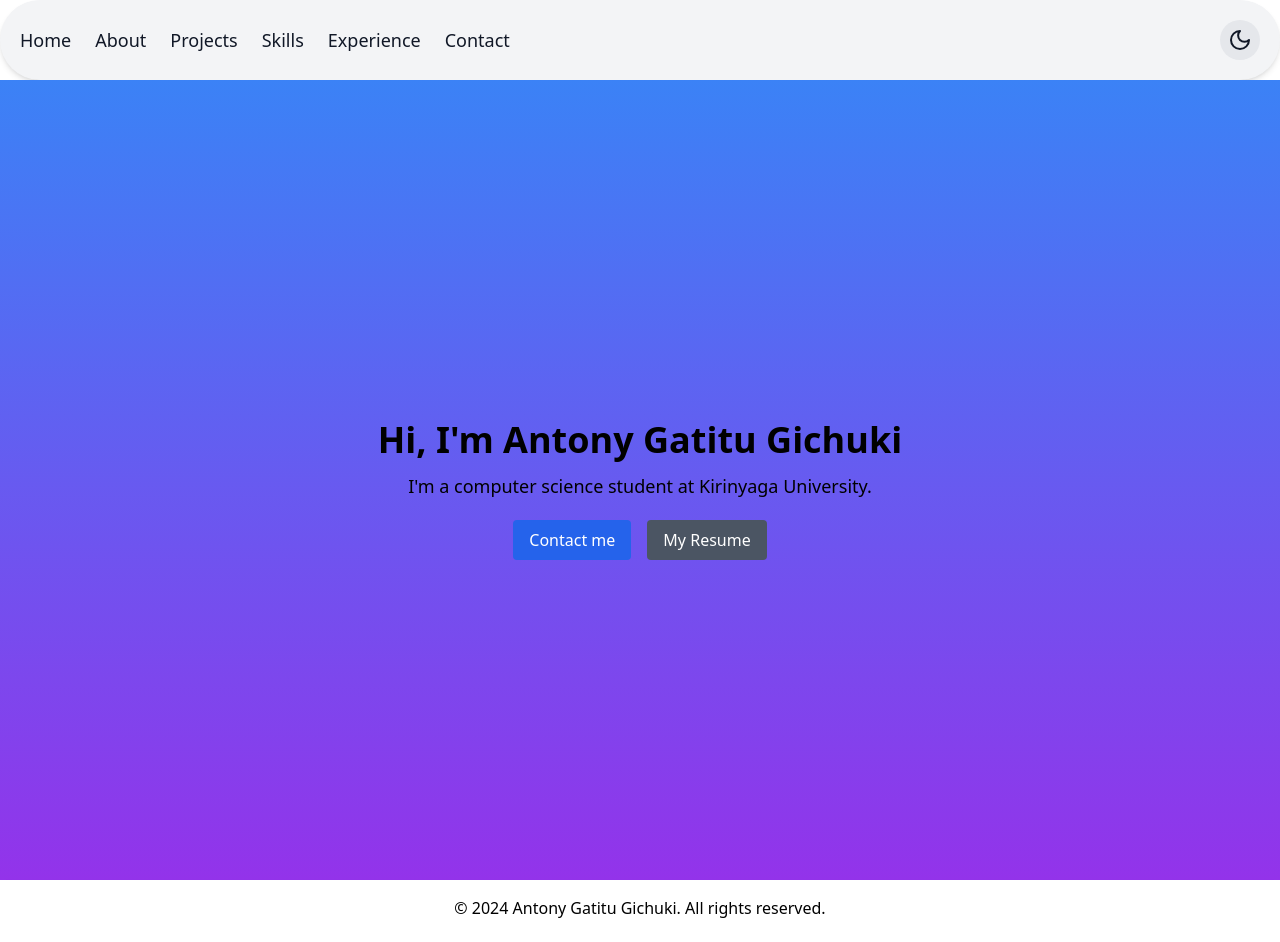
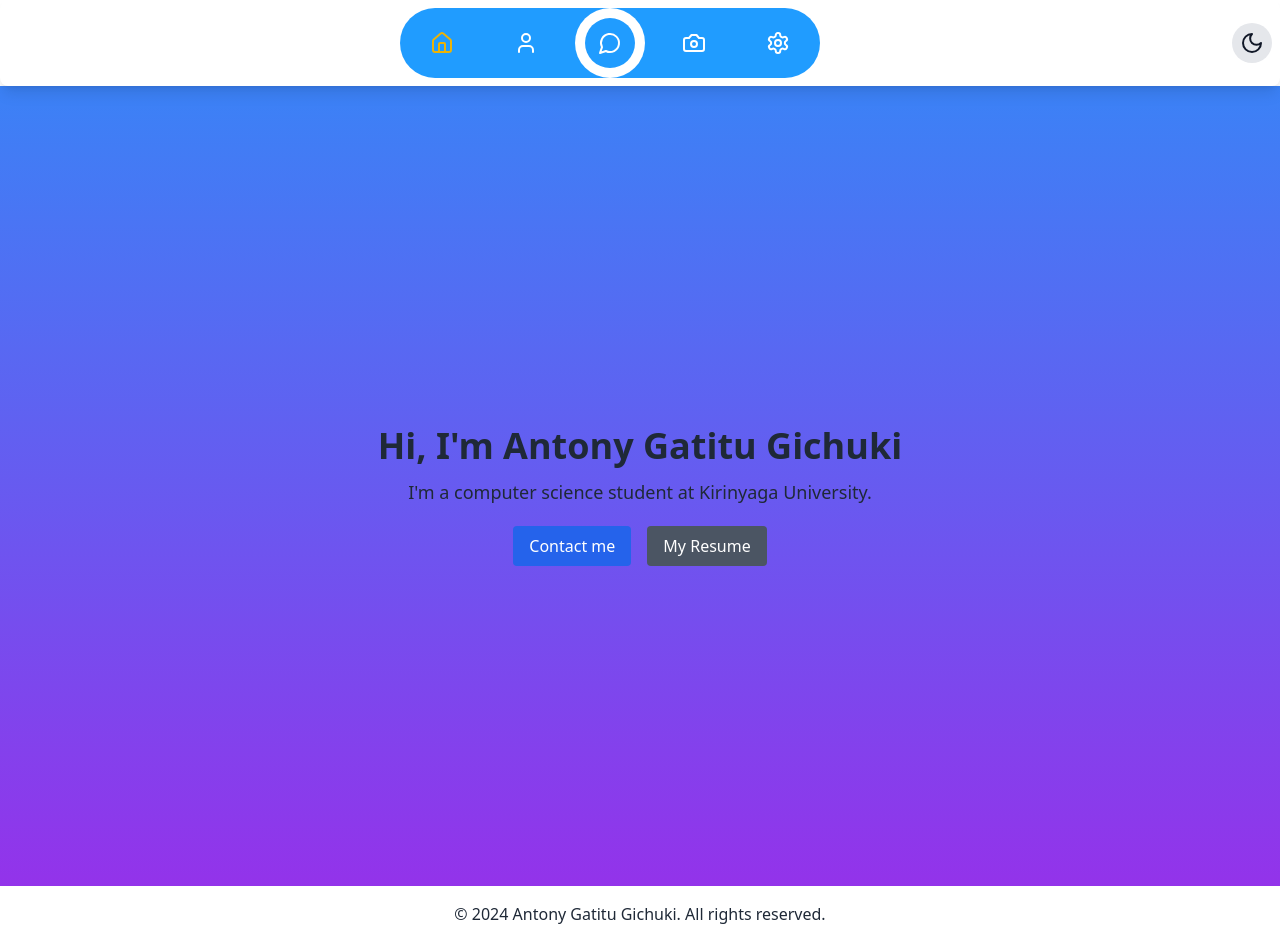
Before and after one commit to antosnizzah/my-portfolio, a React (Vite) app: page / in a window 1280 px wide. Built offline with nearby package versions, Linux system fonts and the light colour scheme.

Commit message:
my portfolio

```diff
--- a/package.json
+++ b/package.json
@@ -21,6 +21,7 @@
     "@typescript-eslint/parser": "^7.15.0",
     "@vitejs/plugin-react": "^4.3.1",
     "autoprefixer": "^10.4.19",
+    "daisyui": "^4.12.10",
     "eslint": "^8.57.0",
     "eslint-plugin-react-hooks": "^4.6.2",
     "eslint-plugin-react-refresh": "^0.4.7",
--- a/src/components/Navbar.tsx
+++ b/src/components/Navbar.tsx
@@ -1,34 +1,68 @@
 import React, { useState } from 'react';
-import { Moon, Sun } from 'lucide-react';
+import { Moon, Sun, Home, User, MessageCircle, Camera, Settings } from 'lucide-react';
 
 const Navbar: React.FC = () => {
   const [darkMode, setDarkMode] = useState(false);
+  const [activeIndex, setActiveIndex] = useState(0);
 
   const toggleDarkMode = () => {
     setDarkMode(!darkMode);
-    if (darkMode) {
-      document.documentElement.classList.remove('dark');
-    } else {
-      document.documentElement.classList.add('dark');
-    }
+    document.documentElement.classList.toggle('dark', !darkMode);
   };
 
+  const handleItemClick = (index: number) => {
+    setActiveIndex(index);
+  };
+
+  const navItems = [
+    { name: 'Home', icon: Home },
+    { name: 'Profile', icon: User },
+    { name: 'Messages', icon: MessageCircle },
+    { name: 'Camera', icon: Camera },
+    { name: 'Settings', icon: Settings },
+  ];
+
   return (
-    <nav className="flex items-center justify-between p-5 bg-gray-100 dark:bg-gray-800 rounded-full shadow-md">
-      <div className="flex items-center space-x-6">
-        <a href="#home" className="text-lg font-medium text-gray-900 dark:text-gray-100">Home</a>
-        <a href="#about" className="text-lg font-medium text-gray-900 dark:text-gray-100">About</a>
-        <a href="#projects" className="text-lg font-medium text-gray-900 dark:text-gray-100">Projects</a>
-        <a href="#skills" className="text-lg font-medium text-gray-900 dark:text-gray-100">Skills</a>
-        <a href="#experience" className="text-lg font-medium text-gray-900 dark:text-gray-100">Experience</a>
-        <a href="#contact" className="text-lg font-medium text-gray-900 dark:text-gray-100">Contact</a>
-      </div>
-      <div className="flex items-center space-x-4">
-        <button onClick={toggleDarkMode} className="p-2 rounded-full bg-gray-200 dark:bg-gray-700">
-          {darkMode ? <Sun className="text-yellow-500" /> : <Moon className="text-gray-900" />}
+    <div className="flex justify-center items-center">
+      <nav className="navbar bg-base-100 rounded-lg shadow-lg lg:flex hidden">
+        <div className="relative flex justify-center items-center w-full max-w-[420px] h-[70px] bg-[#209cff] rounded-full mx-auto">
+          <ul className="flex w-full justify-around">
+            {navItems.map((item, index) => (
+              <li
+                key={item.name}
+                className={`relative list-none w-[70px] h-[70px] flex justify-center items-center z-10 cursor-pointer transition-colors duration-300 ${
+                  index === activeIndex ? 'text-yellow-500' : 'text-white'
+                }`}
+                onClick={() => handleItemClick(index)}
+              >
+                <a href={`#${item.name.toLowerCase()}`} className="flex justify-center items-center w-full h-full">
+                  <item.icon className="w-6 h-6" />
+                </a>
+              </li>
+            ))}
+          </ul>
+          <div
+            className="absolute w-[70px] h-[70px] bg-white rounded-full transition-transform duration-500 ease-in-out"
+            style={{
+              transform: `translateX(${activeIndex * 70}px)`,
+            }}
+          >
+            <div className="absolute top-1/2 left-1/2 w-[50px] h-[50px] bg-[#209cff] rounded-full transform -translate-x-1/2 -translate-y-1/2"></div>
+          </div>
+        </div>
+        <div className="flex items-center space-x-4 ml-5">
+          <button onClick={toggleDarkMode} className="p-2 rounded-full bg-gray-200 dark:bg-gray-700 transition-colors duration-300">
+            {darkMode ? <Sun className="text-yellow-500" /> : <Moon className="text-gray-900" />}
+          </button>
+        </div>
+      </nav>
+      <div className="lg:hidden">
+        {/* Button to toggle the navbar on small screens */}
+        <button className="btn btn-square btn-primary" onClick={toggleDarkMode}>
+          {darkMode ? <Sun className="w-6 h-6" /> : <Moon className="w-6 h-6" />}
         </button>
       </div>
-    </nav>
+    </div>
   );
 };
 
--- a/tailwind.config.js
+++ b/tailwind.config.js
@@ -1,3 +1,4 @@
+import daisyui from "daisyui"
 /** @type {import('tailwindcss').Config} */
 export default {
   content: [
@@ -8,5 +9,7 @@ export default {
   theme: {
     extend: {},
   },
-  plugins: [],
+  plugins: [
+    daisyui,
+  ],
 }
```
Also changed, not shown: 1 other file (tests, documents, lock files or other folders).
